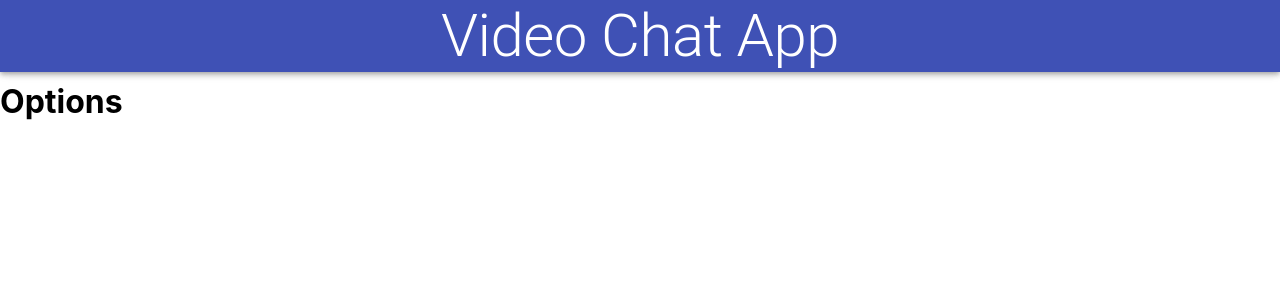
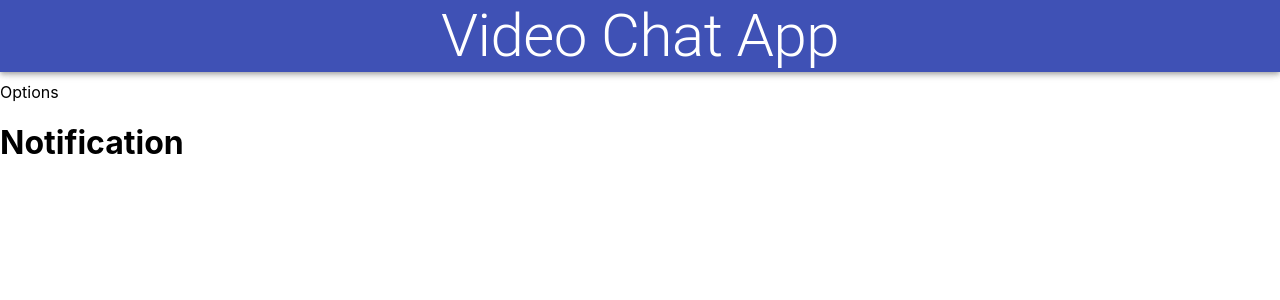
Before and after one commit to DeeIdowu/VideoChatApp, a React (Create React App) app in the folder client/: page / in a window 1280 px wide. Shown: the top 300 px of the page. Built offline with nearby package versions, Linux system fonts and the light colour scheme.

Commit message:
passed children into Options component

```diff
--- a/client/src/components/Options.jsx
+++ b/client/src/components/Options.jsx
@@ -3,7 +3,8 @@ import React from 'react'
 const Options = ({children}) => {
     return (
         <div>
-            <h1> Options </h1>
+           Options
+           {children}
         </div>
     )
 }
```
